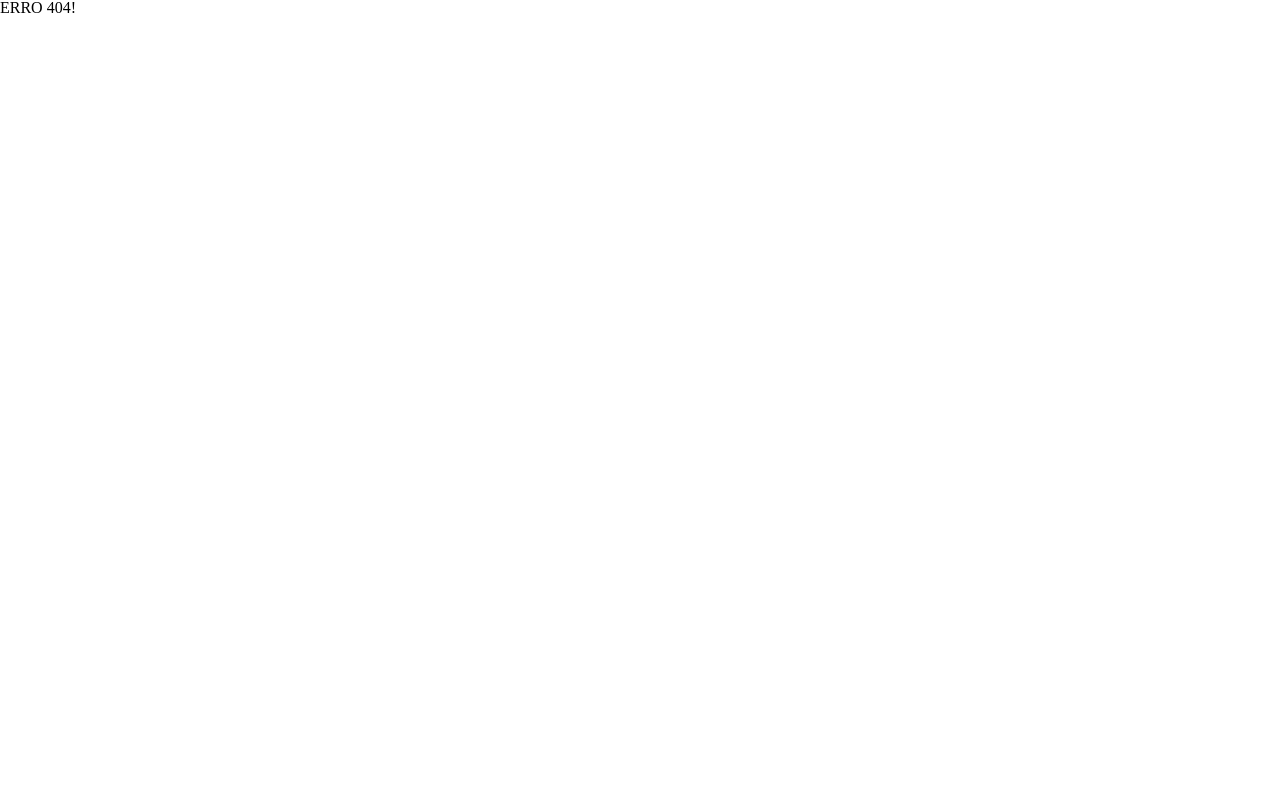
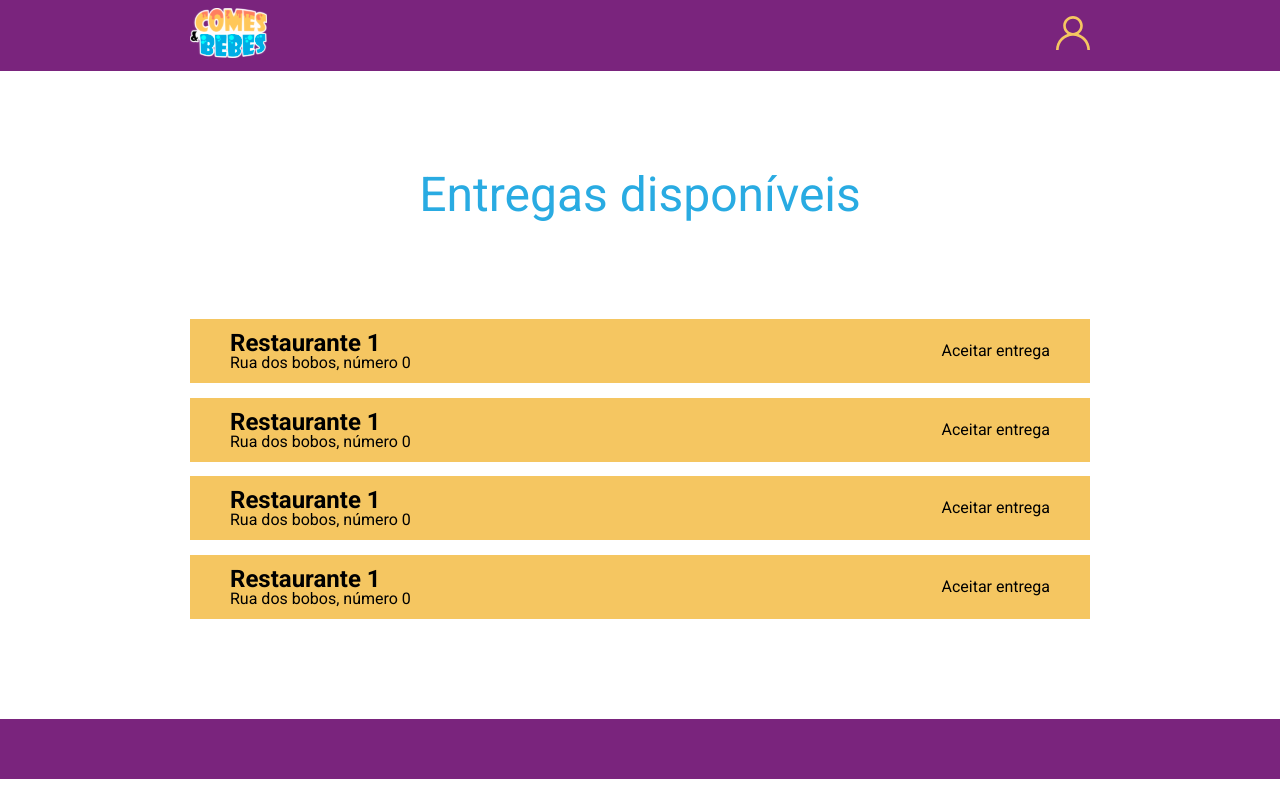
Before and after one commit to ThyagoFontenele/Projeto-final-deploy, a React (Create React App) app: page /deliveryman in a window 1280 px wide. Before the commit this address led to /404. Built offline with nearby package versions, Linux system fonts and the light colour scheme.

Commit message:
pagina deliveryman finalizada

```diff
--- /dev/null
+++ b/src/components/Cards/CardRestauranteEntrega/CardRestauranteEntrega.css
@@ -0,0 +1,21 @@
+.card-deliveryman-restaurante-entrega {
+    width: 900px;
+    height: 64px;
+    margin: 0 auto;
+    padding: 10px 40px;
+    box-sizing: border-box;
+    background-color: #F5C661;
+    display: flex;
+    justify-content: space-between;
+    align-items: center;
+}
+
+.card-deliveryman-restaurante-entrega h4 {
+    font-size: 24px;
+    font-weight: bold;
+}
+
+.card-deliveryman-restaurante-entrega p {
+    font-size: 16px;
+    font-weight:normal;
+}
--- /dev/null
+++ b/src/components/Cards/CardRestauranteEntrega/CardRestauranteEntrega.jsx
@@ -0,0 +1,19 @@
+import React from 'react'
+import './CardRestauranteEntrega.css'
+
+function CardRestauranteEntrega() {
+    return (
+        <div className="card-deliveryman-restaurante-entrega">
+            <div>
+                <h4>Restaurante 1</h4>
+                <p>Rua dos bobos, número 0</p>
+            </div>
+
+            <div>
+                <p>Aceitar entrega</p>
+            </div>
+        </div>
+    )
+}
+
+export default CardRestauranteEntrega
--- /dev/null
+++ b/src/components/Header/HeaderDeliveryman/HeaderDeliveryman.css
@@ -0,0 +1,14 @@
+.header-logo-user {
+    max-width: 1440px;
+    height: 63px;
+    background-color: #7A247D;
+    padding-top: 8px;
+}
+
+.header-logo-user header {
+    width: 900px;
+    margin: 0 auto;
+    display: flex;
+    justify-content: space-between;
+    align-items: center;
+}
--- /dev/null
+++ b/src/components/Header/HeaderDeliveryman/HeaderDeliveryman.jsx
@@ -0,0 +1,27 @@
+import React from 'react'
+import {Link} from 'react-router-dom'
+import Logo from '../../../assets/images/comesebebeslogo.svg'
+import User from '../../../assets/images/user-icon.svg'
+import './HeaderDeliveryman.css'
+
+function HeaderDeliveryman() {
+    return (
+        <div className="header-logo-user">
+            <header>
+                <div>
+                    <div>
+                        <Link to="/"><img src={Logo} alt="Logo de Comes e Bebes" /></Link>
+                    </div>
+                </div>
+
+                <div>
+                    <ul>
+                        <li><Link to=""><img src={User} alt="" /></Link></li>
+                    </ul>
+                </div>
+            </header>
+        </div>
+    )
+}
+
+export default HeaderDeliveryman
--- /dev/null
+++ b/src/pages/Deliveryman/Deliveryman.css
@@ -0,0 +1,14 @@
+.deliveryman-corpo h2 {
+    font-size: 48px;
+    text-align: center;
+    margin: 100px 0;
+    color: #29ABE2;
+}
+
+.cards-group-deliveryman {
+    display: flex;
+    flex-direction: column;
+    justify-content: space-between;
+    height: 300px;
+    margin-bottom: 100px;
+}
--- a/src/pages/Deliveryman/Deliveryman.jsx
+++ b/src/pages/Deliveryman/Deliveryman.jsx
@@ -0,0 +1,31 @@
+import React from 'react'
+import Header from '../../components/Header/HeaderDeliveryman/HeaderDeliveryman'
+import Card from '../../components/Cards/CardRestauranteEntrega/CardRestauranteEntrega'
+import Footer from '../../components/Footer/Footer'
+import './Deliveryman.css'
+
+function Deliveryman() {
+    return (
+        <div>
+            <Header/>
+
+            <main className="deliveryman-corpo">
+                <div>
+                    <h2>Entregas disponíveis</h2>
+                </div>
+
+                <div className="cards-group-deliveryman">
+                    <Card/>
+                    <Card/>
+                    <Card/>
+                    <Card/>
+                </div>
+            </main>
+
+            <Footer/>
+
+        </div>
+    )
+}
+
+export default Deliveryman
--- a/src/routes/routes.js
+++ b/src/routes/routes.js
@@ -5,6 +5,7 @@ import Login from '../pages/Login/Login'
 import Register from '../pages/Register/Register'
 import Forgot from '../pages/ForgotPassword/Forgot'
 import UserLogged from '../pages/UserLogged/UserLogged'
+import Deliveryman from '../pages/Deliveryman/Deliveryman'
 import { BrowserRouter as Router, Switch, Route, Redirect } from 'react-router-dom'
 function routes() {
     return (
@@ -31,6 +32,10 @@ function routes() {
                     <UserLogged/>
                 </Route>
 
+                <Route exact path="/deliveryman">
+                    <Deliveryman/>
+                </Route>
+
                 <Route exact path="/404">
                         <NotFound/>
                 </Route>
```
Also changed, not shown: src/pages/EditInfo1/EditInfo1.css (added), src/pages/EditInfo1/EditInfo1.jsx (added).
